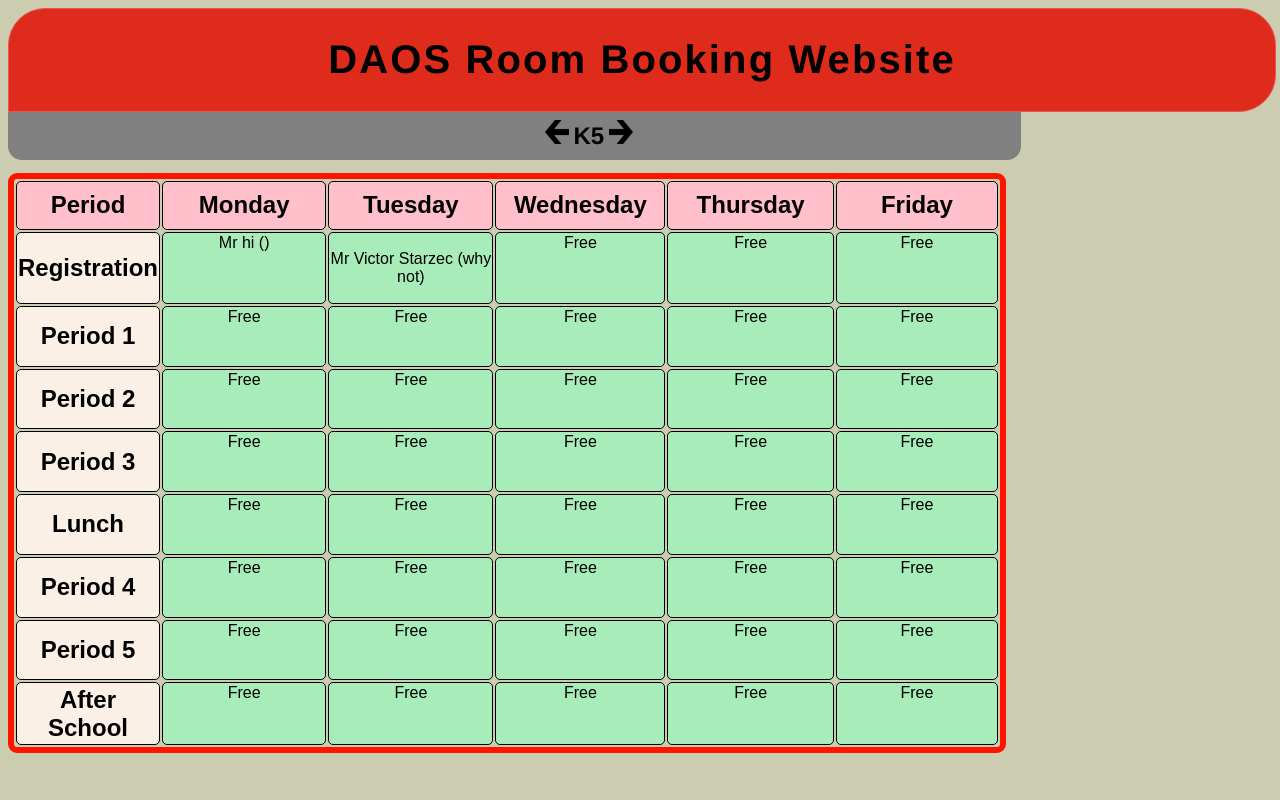
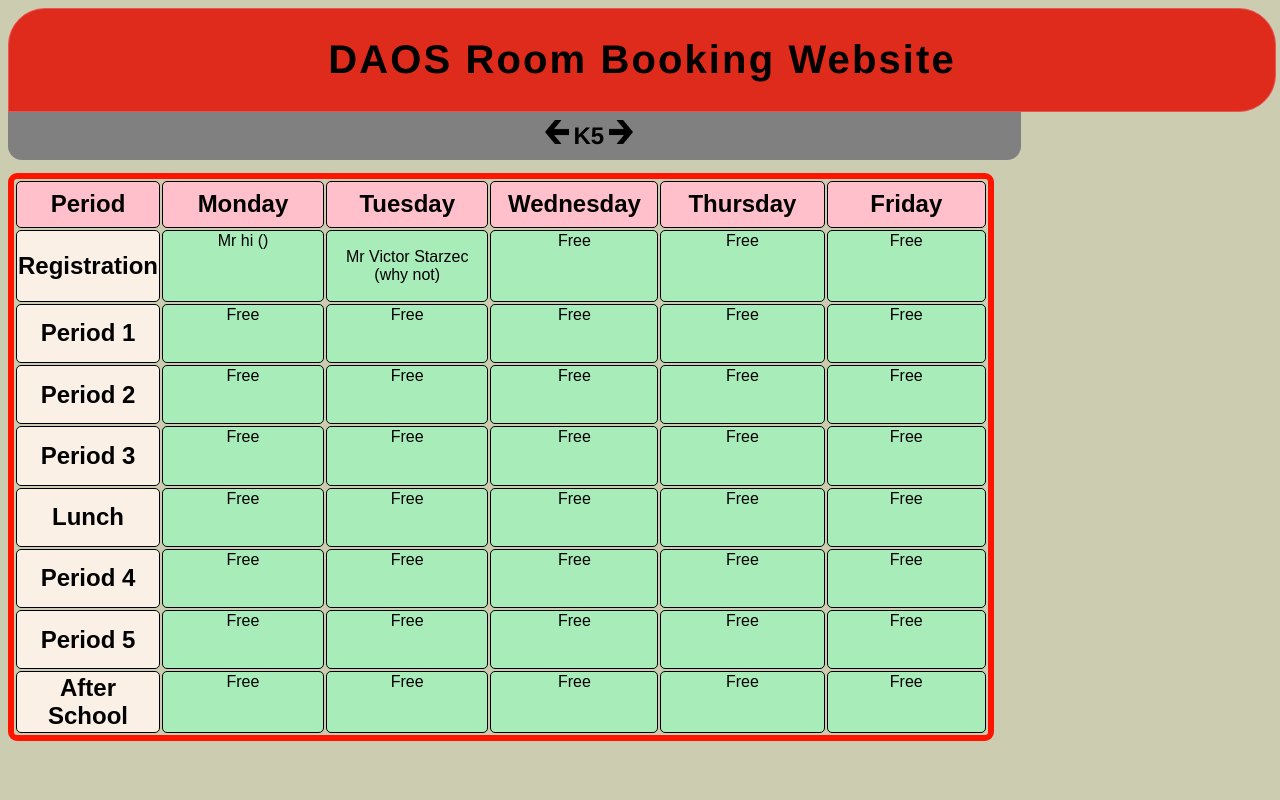
Before and after one commit to DAOS-Computer-Science/Room-Booking, a Flask app: page /K5 in a window 1280 px wide. Run offline with Flask 2, Linux system fonts and the light colour scheme.

Commit message:
Table borader
modified so that it stays arround the table not the table container

```diff
--- a/project/static/mainstructure.css
+++ b/project/static/mainstructure.css
@@ -93,7 +93,5 @@ a {
 	float: center;
 	display: inline-block;
 	width: 78%;
-	border: 0.5vw solid #FF1400;
-	border-radius: 9px;
 	margin-top: 1%;
 }
--- a/project/static/table.css
+++ b/project/static/table.css
@@ -3,6 +3,8 @@
 	width: 100%;
 	height: 100%;
 	font-family: inherit;
+	border: 0.5vw solid #FF1400;
+	border-radius: 9px;
 }
 #firstHeader {
 	width: 10%;
```
